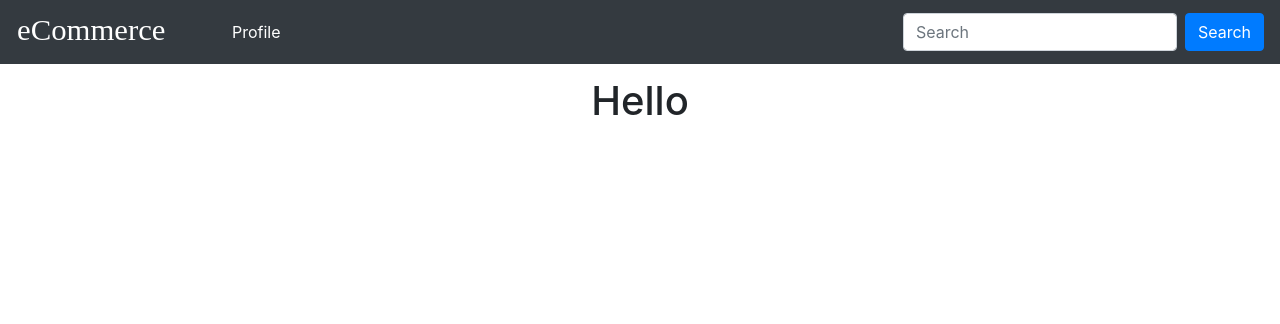
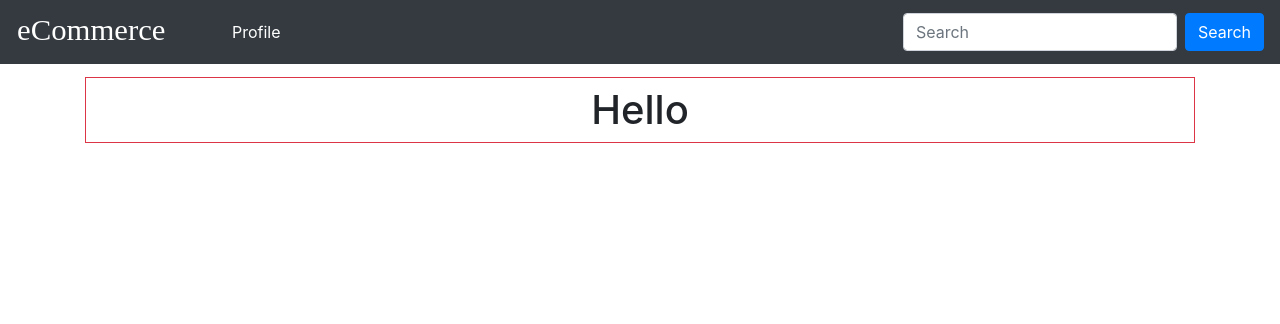
Before and after one commit to ToniIvars/Django-eCommerce, a Django app: template eCommerce/templates/store/index.html in a window 1280 px wide. Shown: the top 324 px of the page. Run offline with Django 3.2, Linux system fonts and the light colour scheme; the template is opened without the code that fills it, so the values that code supplies are empty; some libraries are stand-ins or nearby versions.

Commit message:
Added a border to the h1

```diff
--- a/eCommerce/templates/store/index.html
+++ b/eCommerce/templates/store/index.html
@@ -4,5 +4,5 @@
 {% block title %} Index {% endblock %}
 
 {% block content %}
-<h1 class="border-danger">Hello</h1>
+    <h1 class="border border-danger p-2">Hello</h1>
 {% endblock %}
```
